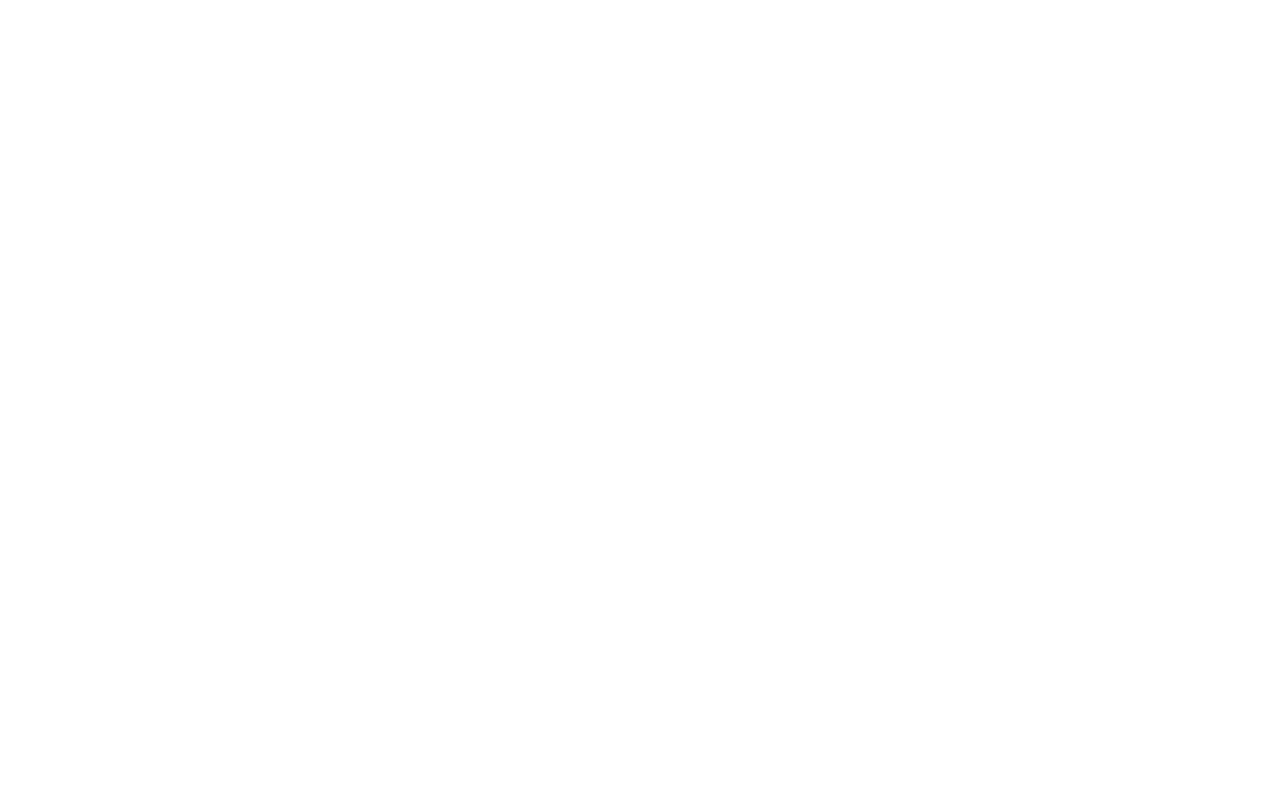
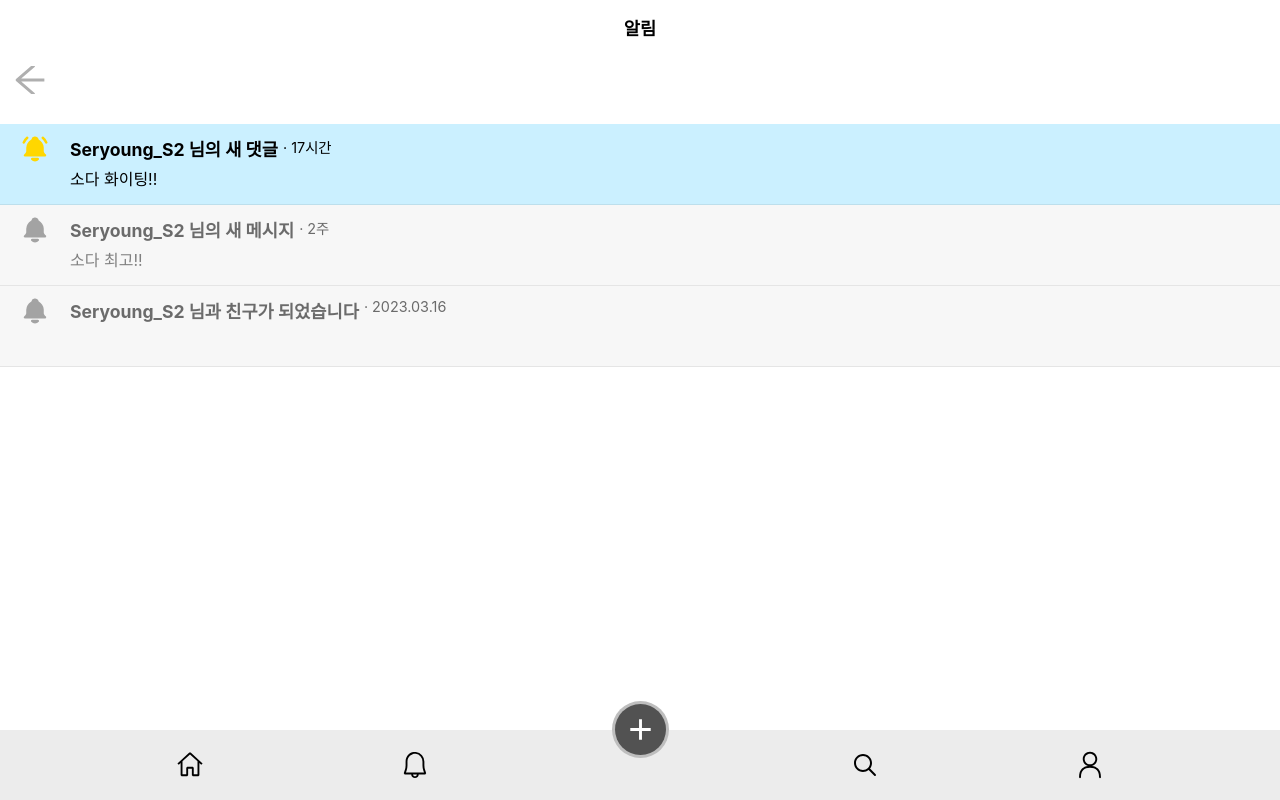
Before and after one commit to sosohandiary/FE, a React (Create React App) app: page /notification in a window 1280 px wide. Before the commit this address had no page. Built offline with nearby package versions, Linux system fonts and the light colour scheme.

Commit message:
알림창 세팅

```diff
--- /dev/null
+++ b/src/pages/Notification.jsx
@@ -0,0 +1,173 @@
+import React from "react";
+import styled from "styled-components";
+import Navigationbar from "../components/Navigationbar";
+import { AiOutlineArrowLeft } from "react-icons/ai";
+import { VscBlank } from "react-icons/vsc";
+import { TbBellFilled, TbBellRingingFilled } from "react-icons/tb";
+
+const Notification = () => {
+  return (
+    <>
+      <TopBox>
+        <VscBlank className="VscBlank" />
+        <Textbox>알림</Textbox>
+        <VscBlank className="VscBlank" />
+      </TopBox>
+
+      <ArrowBox>
+        <AiOutlineArrowLeft className="AiOutlineArrowLeft" />
+      </ArrowBox>
+
+      <AlarmBox>
+        <AlarmUnread>
+          <TbBellRingingFilled className="TbBellRingingFilled" />
+
+          <AlarmUnreadTextBox>
+            <AlarmHead>
+              <AlarmUnreadTitle>Seryoung_S2 님의 새 댓글 </AlarmUnreadTitle>
+              <AlarmUnreadDay>‧ 17시간</AlarmUnreadDay>
+            </AlarmHead>
+            <AlarmUnreadBody>소다 화이팅!!</AlarmUnreadBody>
+          </AlarmUnreadTextBox>
+        </AlarmUnread>
+
+        <AlarmRead>
+          <TbBellFilled className="TbBellFilled" />
+          <AlarmReadTextBox>
+            <AlarmHead>
+              <AlarmReadTitle>Seryoung_S2 님의 새 메시지</AlarmReadTitle>
+              <AlarmReadDay>‧ 2주</AlarmReadDay>
+            </AlarmHead>
+            <AlarmReadBody>소다 최고!!</AlarmReadBody>
+          </AlarmReadTextBox>
+        </AlarmRead>
+
+        <AlarmRead>
+          <TbBellFilled className="TbBellFilled" />
+          <AlarmReadTextBox>
+            <AlarmHead>
+              <AlarmReadTitle>
+                Seryoung_S2 님과 친구가 되었습니다
+              </AlarmReadTitle>
+              <AlarmReadDay>‧ 2023.03.16</AlarmReadDay>
+            </AlarmHead>
+            <AlarmReadBody></AlarmReadBody>
+          </AlarmReadTextBox>
+        </AlarmRead>
+      </AlarmBox>
+
+      <Navigationbar />
+    </>
+  );
+};
+
+export default Notification;
+
+const AlarmUnreadDay = styled.div`
+  font-size: 90%;
+  margin-left: 5px;
+`;
+
+const AlarmReadDay = styled.div`
+  color: #6b6b6b;
+  font-size: 90%;
+  margin-left: 5px;
+`;
+const AlarmHead = styled.div`
+  display: flex;
+  flex-direction: row;
+`;
+const AlarmReadTitle = styled.div`
+  color: #6b6b6b;
+  font-weight: bold;
+  font-size: 110%;
+`;
+const AlarmReadBody = styled.div`
+  color: gray;
+  font-size: 100%;
+  padding-top: 5px;
+`;
+const AlarmReadTextBox = styled.div`
+  padding-top: 12px;
+  padding-left: 10px;
+`;
+
+const AlarmUnreadTitle = styled.div`
+  color: black;
+  font-weight: bold;
+  font-size: 110%;
+`;
+const AlarmUnreadBody = styled.div`
+  color: black;
+  font-size: 100%;
+  padding-top: 5px;
+`;
+const AlarmUnreadTextBox = styled.div`
+  padding-top: 12px;
+  padding-left: 10px;
+`;
+
+const AlarmUnread = styled.div`
+  display: flex;
+  flex-direction: row;
+  background-color: #cbf0ff;
+  border-bottom: 1px solid #38383818;
+  width: 100%;
+  height: 80px;
+  .TbBellRingingFilled {
+    font-size: 30px;
+    margin: 10px 10px 10px 20px;
+    color: gold;
+  }
+`;
+
+const AlarmRead = styled.div`
+  display: flex;
+  flex-direction: row;
+  border-bottom: 1px solid #38383818;
+  background-color: #f7f7f7;
+  width: 100%;
+  height: 80px;
+  .TbBellFilled {
+    font-size: 30px;
+    margin: 10px 10px 10px 20px;
+    color: #a3a3a3;
+  }
+`;
+
+const AlarmBox = styled.div`
+  background-color: white;
+  margin-top: 10px;
+  margin-bottom: 80px;
+`;
+
+const TopBox = styled.div`
+  background-color: white;
+  position: sticky;
+  top: 0%;
+  width: 100%;
+  z-index: 1;
+  display: flex;
+  justify-content: space-evenly;
+  margin-top: 15px;
+  .VscBlank {
+    font-size: 35px;
+  }
+`;
+
+const Textbox = styled.div`
+  font-size: 110%;
+  font-weight: bolder;
+`;
+
+const ArrowBox = styled.div`
+  z-index: 2;
+  position: sticky;
+  top: 0%;
+  background-color: white;
+  .AiOutlineArrowLeft {
+    font-size: 40px;
+    color: #afafaf;
+    padding: 10px;
+  }
+`;
--- a/src/pages/Router.js
+++ b/src/pages/Router.js
@@ -7,7 +7,7 @@ import Diary from "./Diary";
 import MainPage from "./MainPage";
 import OtherLogin from "./OtherLogin";
 import Profile from "./Profile";
-
+import Notification from "./Notification";
 
 const Router = () => {
   return (
@@ -23,6 +23,7 @@ const Router = () => {
         <Route path="/otherlogin" element={<OtherLogin />} />
         <Route path="/test" element={<Test />} />
         <Route path="/profile" element={<Profile />} />
+        <Route path="/notification" element={<Notification />} />
       </Routes>
     </BrowserRouter>
   );
```
